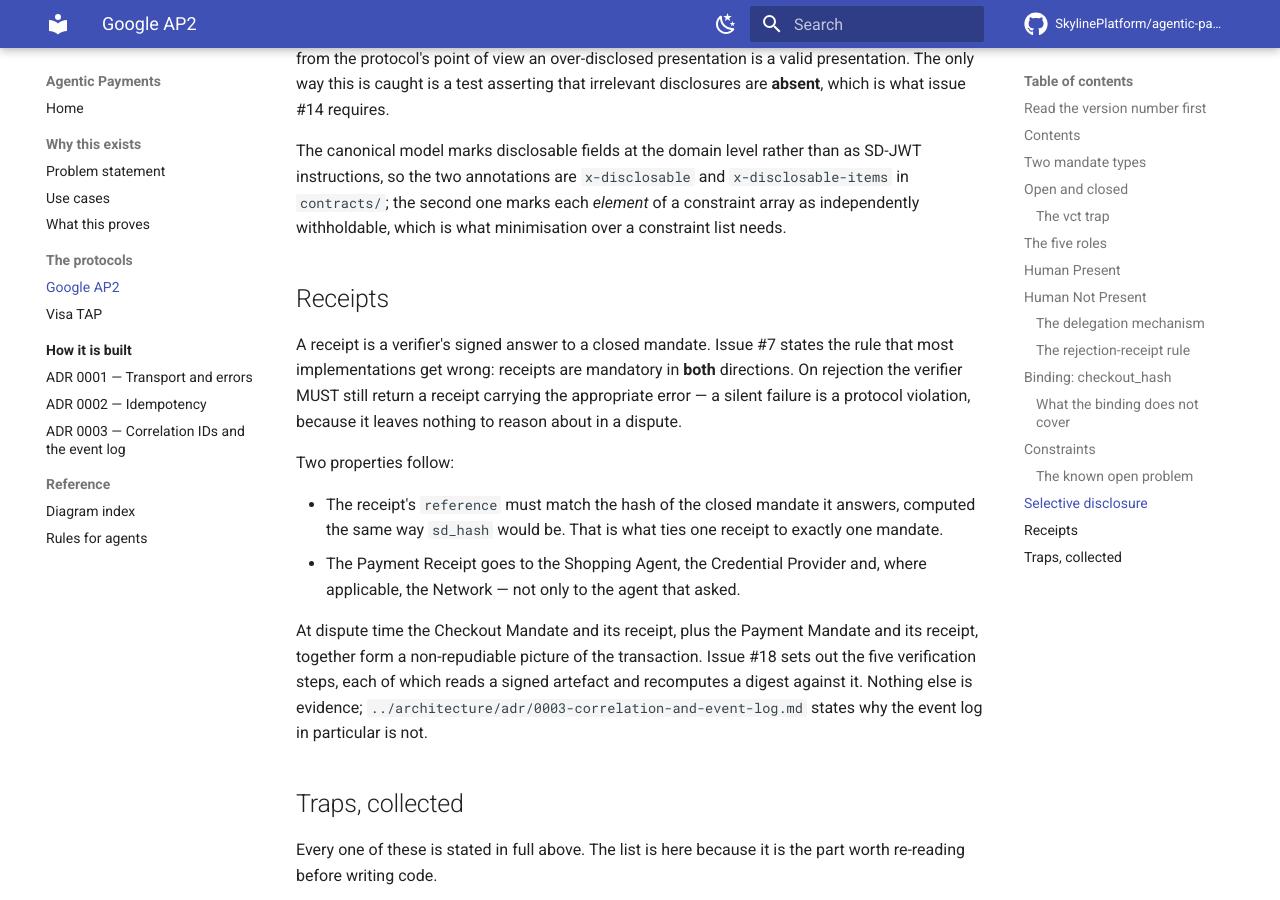
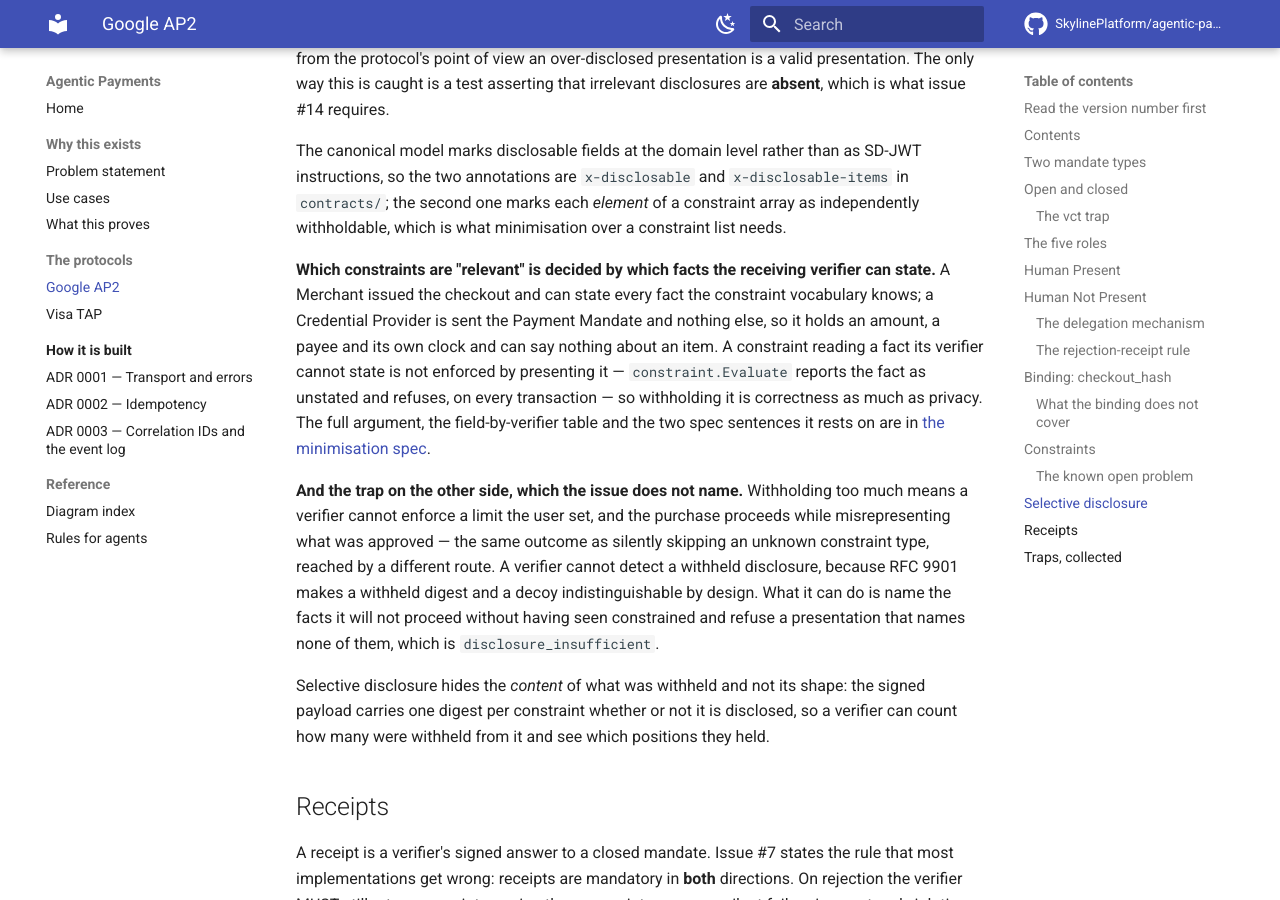
Before and after one commit to SkylinePlatform/agentic-payments, an MkDocs documentation site: the page built from docs/protocols/ap2.md, in a window 1280 px wide and 900 px high, scrolled down 14214 px. Built offline with MkDocs 1.6.1 and Material for MkDocs 9.7.7, drawn with Linux system fonts in a browser that asks for light colours; comment, search, counter and statistics services are not loaded; some of the changed text lies outside the part shown.

Commit message:
docs(ap2): record what "relevant" means and what minimisation does not hide
The selective disclosure section stated the obligation and the naive-implementation
trap and stopped there, which left the question the code had to answer unanswered:
relevant to what. The spec records the settlement — by which facts the receiving
verifier can state, which the mandate type already decides — the field-by-verifier
table, and the two specification sentences it rests on.

Two things it is careful about, because both are easy to get wrong in the
reassuring direction. A verifier cannot detect that a constraint was withheld
from it, so the check is a verifier naming what it requires rather than
detecting what it was denied. And selective disclosure hides the content of a
withheld constraint and not its shape: the signed payload carries one digest per
constraint either way.

The protocol page gets the same two points in short form and a new row in the
traps table.

Refs #14

Co-Authored-By: Claude Opus 5 (1M context) <noreply@anthropic.com>

```diff
--- a/docs/protocols/ap2.md
+++ b/docs/protocols/ap2.md
@@ -607,6 +607,31 @@ SD-JWT instructions, so the two annotations are `x-disclosable` and
 constraint array as independently withholdable, which is what minimisation over
 a constraint list needs.
 
+**Which constraints are "relevant" is decided by which facts the receiving
+verifier can state.** A Merchant issued the checkout and can state every fact
+the constraint vocabulary knows; a Credential Provider is sent the Payment
+Mandate and nothing else, so it holds an amount, a payee and its own clock and
+can say nothing about an item. A constraint reading a fact its verifier cannot
+state is not enforced by presenting it — `constraint.Evaluate` reports the fact
+as unstated and refuses, on every transaction — so withholding it is
+correctness as much as privacy. The full argument, the field-by-verifier table
+and the two spec sentences it rests on are in
+[the minimisation spec](../specs/2026-08-08-selective-disclosure-minimisation.md).
+
+**And the trap on the other side, which the issue does not name.** Withholding
+too much means a verifier cannot enforce a limit the user set, and the purchase
+proceeds while misrepresenting what was approved — the same outcome as silently
+skipping an unknown constraint type, reached by a different route. A verifier
+cannot detect a withheld disclosure, because RFC 9901 makes a withheld digest
+and a decoy indistinguishable by design. What it can do is name the facts it
+will not proceed without having seen constrained and refuse a presentation that
+names none of them, which is `disclosure_insufficient`.
+
+Selective disclosure hides the *content* of what was withheld and not its
+shape: the signed payload carries one digest per constraint whether or not it
+is disclosed, so a verifier can count how many were withheld from it and see
+which positions they held.
+
 ## Receipts
 
 A receipt is a verifier's signed answer to a closed mandate. Issue #7 states
@@ -649,6 +674,7 @@ part worth re-reading before writing code.
 | An unknown constraint type must be rejected, never silently ignored | Constraints |
 | Constraints are evaluated by the verifier, never by the agent | Constraints |
 | Presenting every disclosure passes every test and defeats SD-JWT entirely | Selective disclosure |
+| Withholding too much leaves a limit nobody enforces, and no verifier can detect it — a withheld digest and a decoy are indistinguishable | Selective disclosure |
 | A rejection must still produce a signed receipt | Receipts |
 | A second open mandate may not be presented before a rejection receipt arrives | The rejection-receipt rule |
 | The Trusted Surface must be non-agentic | The five roles |
```
Also changed, not shown: docs/specs/2026-08-08-selective-disclosure-minimisation.md (added, +195 -0 lines).
